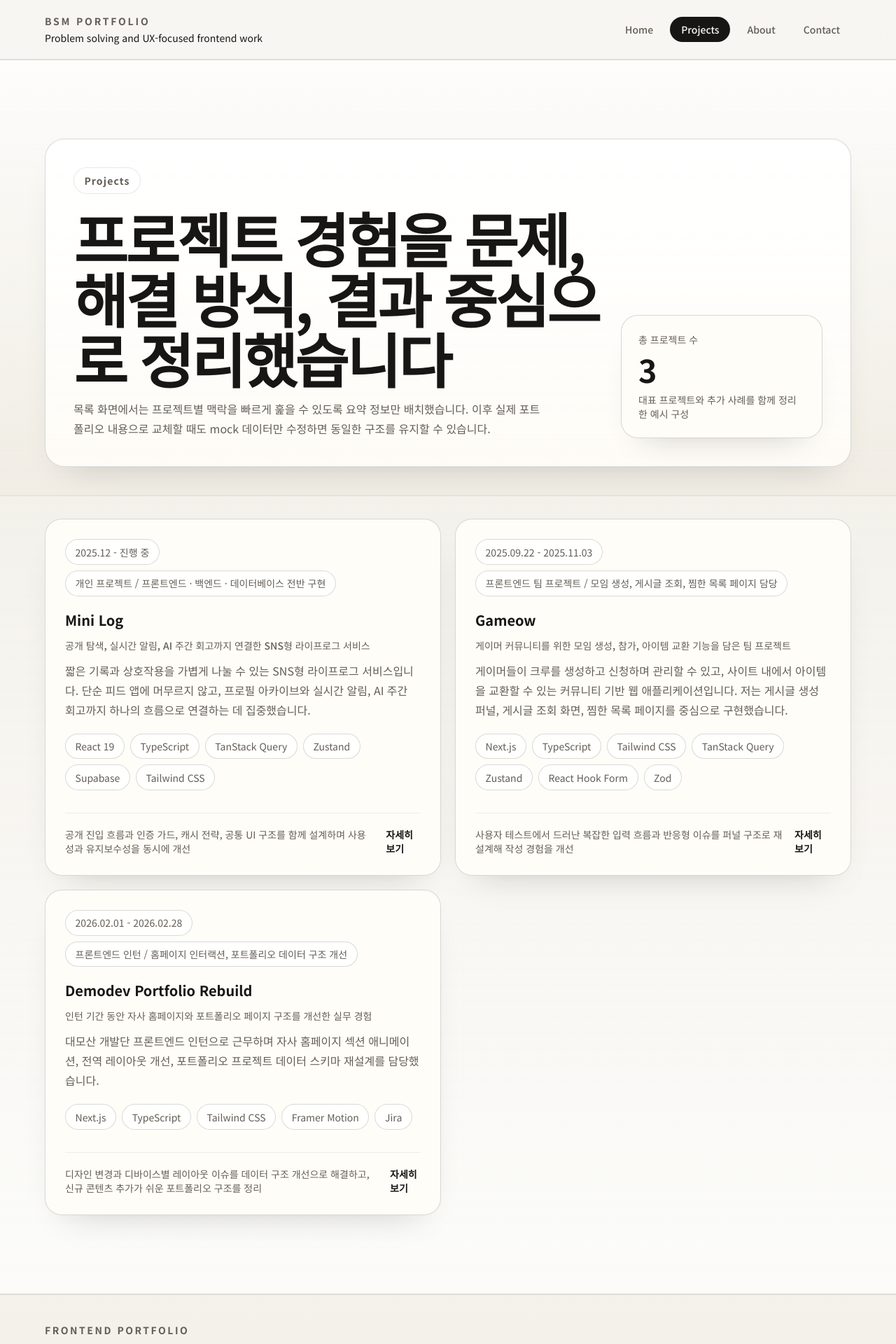
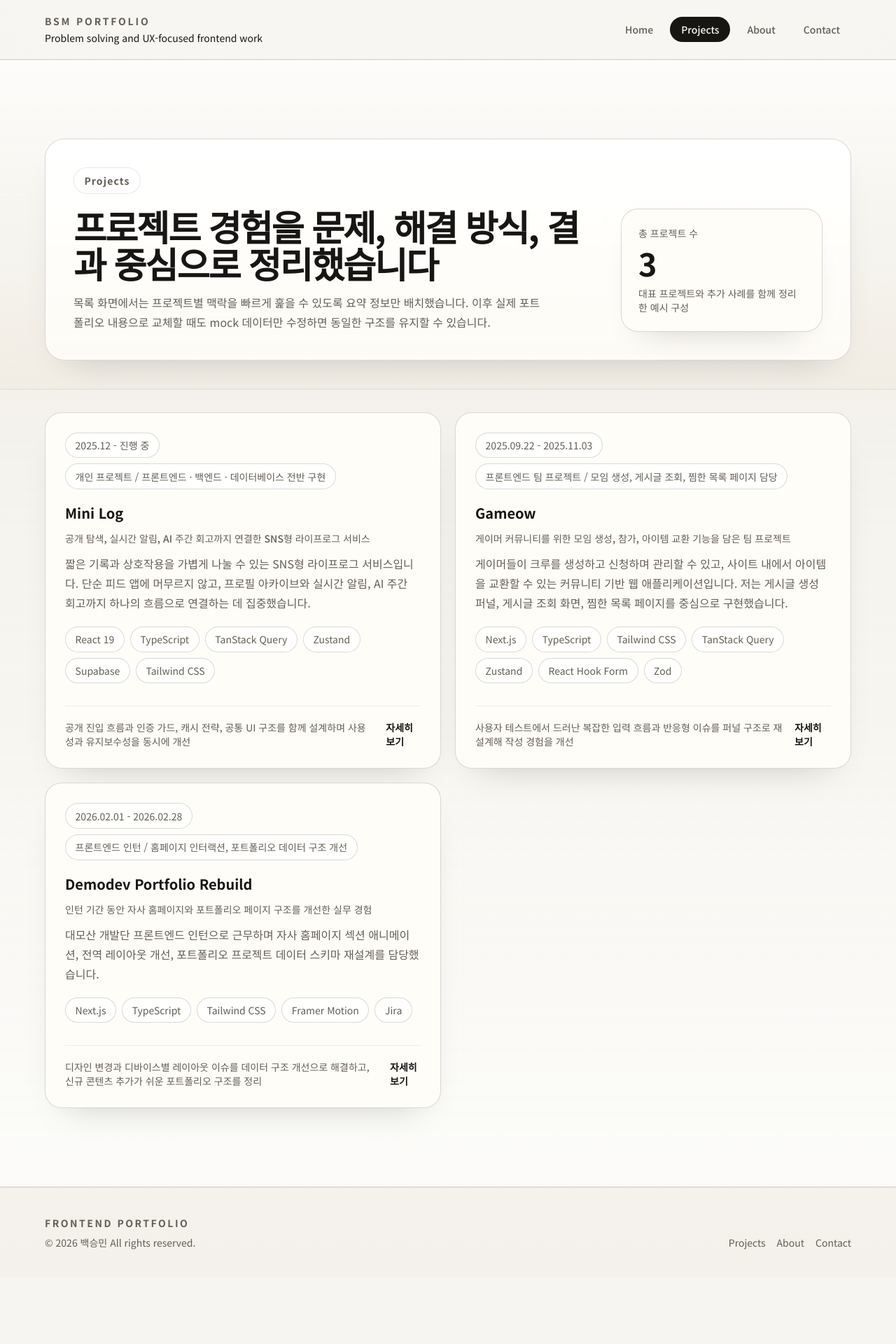
Before and after one commit to SeungMin-Baek98/portfolio, a Next.js app: page /projects in a window 1280 px wide. Shown: the top 1920 px of the page at 70% size. After the commit the page ends 1825 px from the top, so only its background shows below. Built offline with nearby package versions, Linux system fonts and the light colour scheme.

Commit message:
♻️ 프로젝트 세부사항 섹션 추가 및 푸터 내용 업데이트

```diff
--- a/app/globals.css
+++ b/app/globals.css
@@ -1,4 +1,4 @@
-@import "tailwindcss";
+@import 'tailwindcss';
 
 :root {
 	--ui-color-background: #f6f5f1;
@@ -18,10 +18,10 @@
 	--ui-color-text-inverse: #faf8f2;
 
 	--ui-font-sans:
-    var(--font-noto-sans-kr), "Apple SD Gothic Neo", "Malgun Gothic", sans-serif;
+		var(--font-noto-sans-kr), 'Apple SD Gothic Neo', 'Malgun Gothic', sans-serif;
 	--ui-font-mono: var(--font-ibm-plex-mono), monospace;
 
-  --ui-text-display: clamp(2.75rem, 7vw, 5.25rem);
+	--ui-text-display: clamp(2.75rem, 6vw, 3.2rem);
 	--ui-leading-display: 1.02;
 	--ui-text-heading: clamp(1.9rem, 4vw, 2.8rem);
 	--ui-leading-heading: 1.12;
--- a/app/projects/[slug]/page.tsx
+++ b/app/projects/[slug]/page.tsx
@@ -90,6 +90,16 @@ export default async function ProjectDetailPage({
 						</section>
 					</FadeIn>
 
+					<FadeIn delay={0.12}>
+						<ProjectProcessSection
+							sections={[
+								project.detail.problem,
+								project.detail.solution,
+								project.detail.result
+							]}
+						/>
+					</FadeIn>
+
 					<FadeIn delay={0.06}>
 						<section className="surface-panel p-7 md:p-8">
 							<div className="space-y-5">
@@ -121,16 +131,6 @@ export default async function ProjectDetailPage({
 								</div>
 							</div>
 						</section>
-					</FadeIn>
-
-					<FadeIn delay={0.12}>
-						<ProjectProcessSection
-							sections={[
-								project.detail.problem,
-								project.detail.solution,
-								project.detail.result
-							]}
-						/>
 					</FadeIn>
 				</div>
 
--- a/components/layout/site-footer.tsx
+++ b/components/layout/site-footer.tsx
@@ -9,8 +9,7 @@ export function SiteFooter() {
 						Frontend Portfolio
 					</p>
 					<p className="text-text-subtle max-w-2xl text-sm">
-						문제를 정의하고 해결 과정을 보여주는 포트폴리오를 목표로 구성한 mock
-						기반 예시 사이트입니다.
+						&copy; {new Date().getFullYear()} 백승민 All rights reserved.
 					</p>
 				</div>
 
```
Lines whose indentation alone changed are shown as unchanged.
